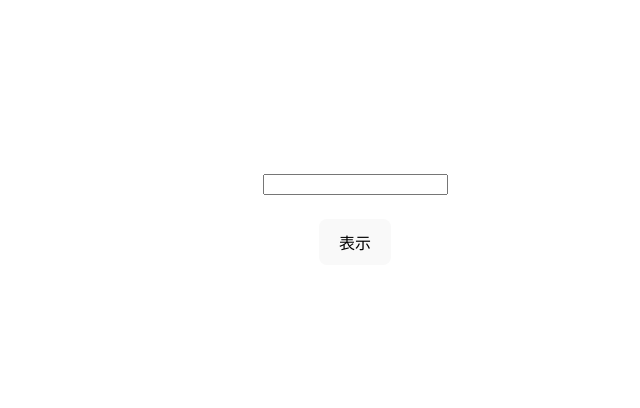
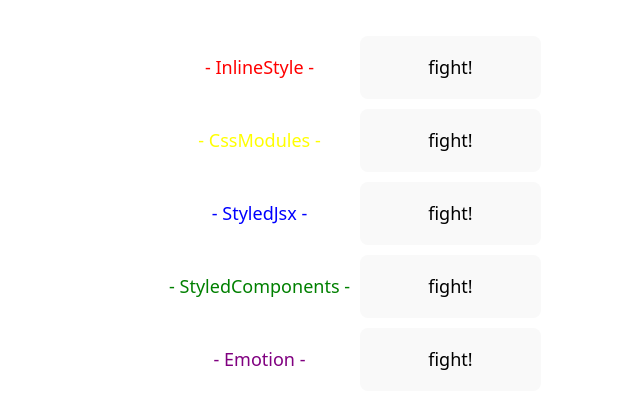
Before and after one commit to koma104/react-beginner-app, a React (Vite) app: page / in a window 1280 px wide. Shown: the part 182-590 px from the top of the page, without its empty margins (285-925 px from the left). Built offline with nearby package versions, Linux system fonts and the light colour scheme.

Commit message:
feat: Reactで複数のCSSスタイリング手法を実装
- Styled JSXの実装を追加
- Styled Componentsの実装を追加
- インラインスタイルの実装を追加
- Emotion CSS-in-JSの実装を追加

```diff
--- a/package.json
+++ b/package.json
@@ -10,12 +10,16 @@
     "preview": "vite preview"
   },
   "dependencies": {
+    "@emotion/react": "^11.14.0",
+    "@emotion/styled": "^11.14.0",
     "@types/styled-components": "^5.1.34",
     "framer-motion": "^12.15.0",
     "gsap": "^3.13.0",
     "react": "^19.1.0",
     "react-dom": "^19.1.0",
-    "styled-components": "^6.1.18"
+    "sass": "^1.89.1",
+    "styled-components": "^6.1.18",
+    "styled-jsx": "^5.1.7"
   },
   "devDependencies": {
     "@eslint/js": "^9.25.0",
--- a/src/App.tsx
+++ b/src/App.tsx
@@ -1,24 +1,19 @@
-import { useState } from 'react'
 import './App.css'
-import { ChildArea } from './components/ChildArea'
+import { InlineStyle } from './components/InlineStyle'
+import { CssModules } from './components/CssModules'
+import { StyledJsx } from './components/StyledJsx'
+import { StyledComponents } from './components/StyledComponents'
+import { Emotion } from './components/Emotion'
 
 export default function App() {
-  const [text, setText] = useState('');
-  const [open, setOpen] = useState(false);
-
-  const onChangeText = (e: React.ChangeEvent<HTMLInputElement>) => {
-    setText(e.target.value);
-  }
-
-  const onClickOpen = () => setOpen(!open);
 
   return (
     <div>
-      <input type="text" value={text} onChange={onChangeText} />
-      <br />
-      <br />
-      <button onClick={onClickOpen}>表示</button>
-      <ChildArea open={open} />
+      <InlineStyle />
+      <CssModules />
+      <StyledJsx />
+      <StyledComponents />
+      <Emotion />
     </div>
   )
 }
--- a/src/components/ChildArea.tsx
+++ /dev/null
@@ -1,24 +0,0 @@
-const style = {
-  width: '100%',
-  height: '100%',
-  backgroundColor: 'khaki',
-}
-
-const styleText = {
-  color: '#000',
-}
-
-
-export const ChildArea = (props: { open: boolean }) => {
-  const { open } = props;
-
-  return (
-    <>
-      {open ? (
-        <div style={style}>
-          <p style={styleText}>ChildArea</p>
-        </div>
-      ) : null}
-    </>
-  )
-}
--- /dev/null
+++ b/src/components/CssModules.module.scss
@@ -0,0 +1,8 @@
+.container {
+  color: yellow;
+  font-size: 18px;
+  display: grid;
+  grid-template-columns: repeat(2, 1fr);
+  gap: 10px;
+  margin-block-end: 10px;
+}
--- /dev/null
+++ b/src/components/CssModules.tsx
@@ -0,0 +1,10 @@
+import styles from './CssModules.module.scss'
+
+export const CssModules = () => {
+  return (
+    <div className={styles.container}>
+      <p>- CssModules -</p>
+      <button>fight!</button>
+    </div>
+  )
+}
--- /dev/null
+++ b/src/components/Emotion.tsx
@@ -0,0 +1,19 @@
+/** @jsxImportSource @emotion/react */
+import { css } from '@emotion/react'
+
+export const Emotion = () => {
+  const containerStyle = css`
+    color: purple;
+    font-size: 18px;
+    display: grid;
+    grid-template-columns: repeat(2, 1fr);
+    gap: 10px;
+    margin-block-end: 10px;
+  `;
+  return (
+    <div css={containerStyle}>
+      <p>- Emotion -</p>
+      <button>fight!</button>
+    </div>
+  );
+}
--- /dev/null
+++ b/src/components/InlineStyle.tsx
@@ -0,0 +1,17 @@
+export const InlineStyle = () => {
+  const style = {
+    color: 'red',
+    fontSize: '18px',
+    display: 'grid',
+    gridTemplateColumns: 'repeat(2, 1fr)',
+    gap: '10px',
+    marginBlockEnd: '10px',
+  }
+
+  return (
+    <div style={style}>
+      <p>- InlineStyle -</p>
+      <button>fight!</button>
+    </div>
+  )
+}
--- /dev/null
+++ b/src/components/StyledComponents.tsx
@@ -0,0 +1,19 @@
+import styled from 'styled-components'
+
+const SContainer = styled.div`
+  color: green;
+  font-size: 18px;
+  display: grid;
+  grid-template-columns: repeat(2, 1fr);
+  gap: 10px;
+  margin-block-end: 10px;
+`
+
+export const StyledComponents = () => {
+  return (
+    <SContainer>
+      <p>- StyledComponents -</p>
+      <button>fight!</button>
+    </SContainer>
+  )
+}
--- /dev/null
+++ b/src/components/StyledJsx.tsx
@@ -0,0 +1,21 @@
+export const StyledJsx = () => {
+  return (
+    <>
+      <div className='container'>
+        <p>- StyledJsx -</p>
+        <button>fight!</button>
+      </div>
+
+      <style jsx>{`
+      .container {
+        color: blue;
+        font-size: 18px;
+        display: grid;
+        grid-template-columns: repeat(2, 1fr);
+        gap: 10px;
+        margin-block-end: 10px;
+      }
+    `}</style>
+    </>
+  )
+}
```
Also changed, not shown: tsconfig.app.json (+9 -5 lines), 1 other file (tests, documents, lock files or other folders).
